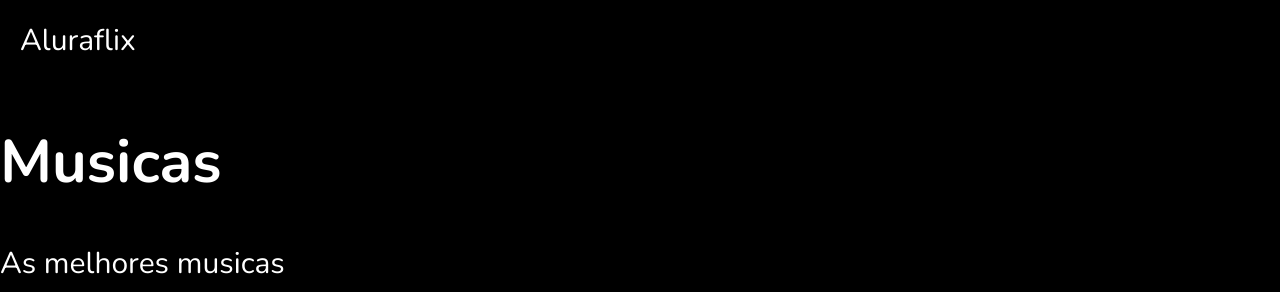
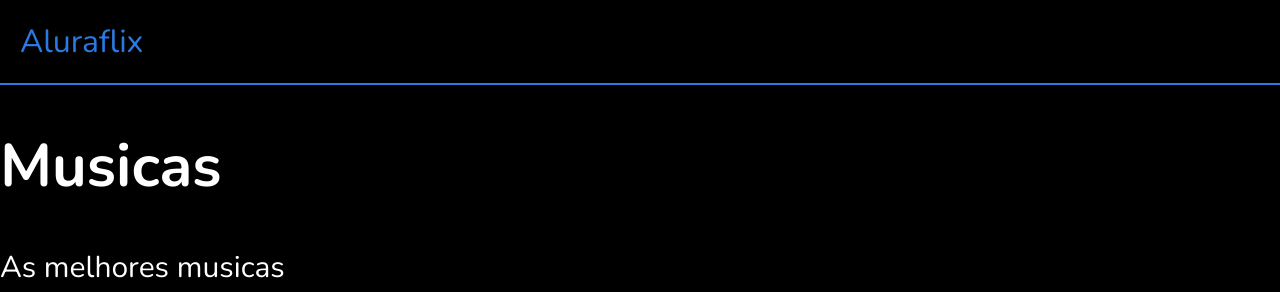
Before and after one commit to rafael-reis91/turma-NA-2025, a plain HTML site: page index.html in a window 1280 px wide. Shown: the top 292 px of the page. Drawn offline with nearby package versions, Linux system fonts and the light colour scheme.

Commit message:
cabeçalho

```diff
--- a/style.css
+++ b/style.css
@@ -11,7 +11,8 @@ p{
     font-size: 30px;
 }
 header{
-    border-bottom: solid 2px  rgb(red);
+    border-bottom: solid 2px  rgb(42, 122, 228);
     padding: 20px;
-    font-size: 30px;
+    font-size: 32px;
+    color: rgb(42, 122, 228);
 }
```
